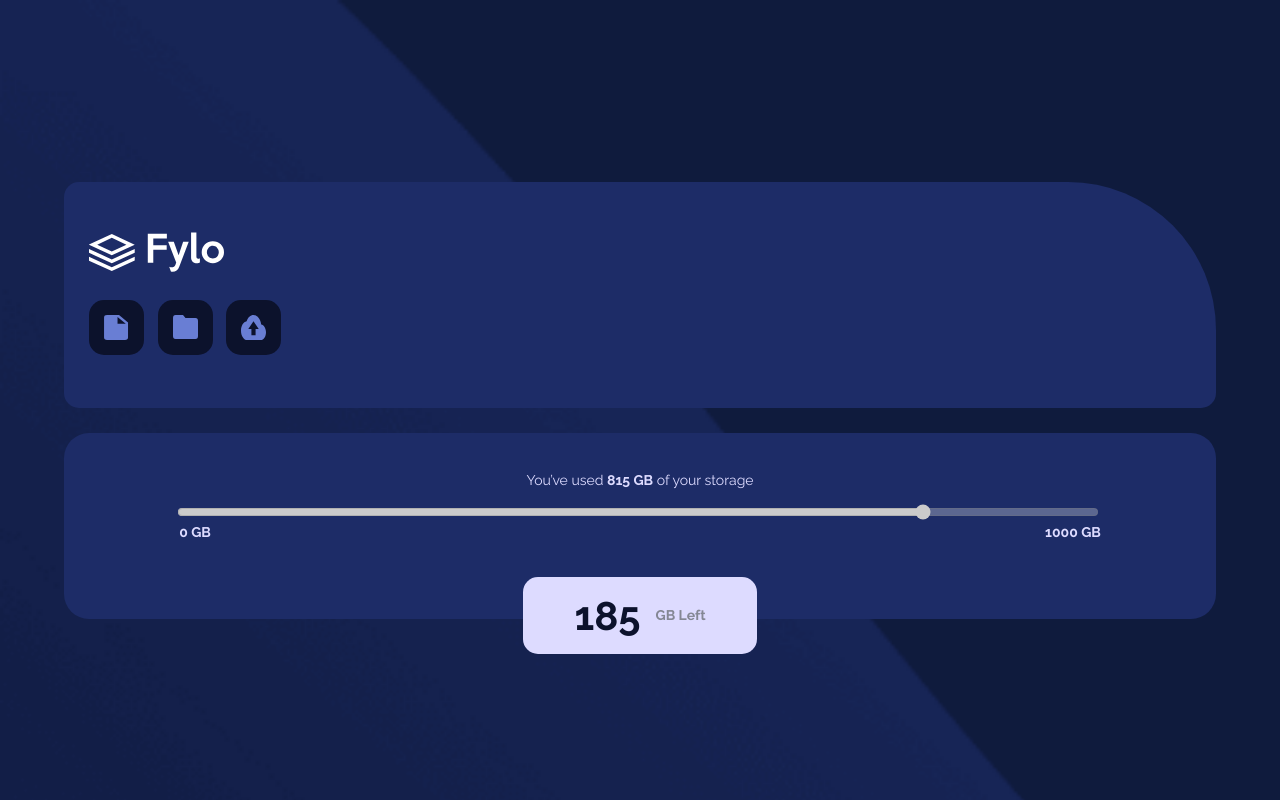
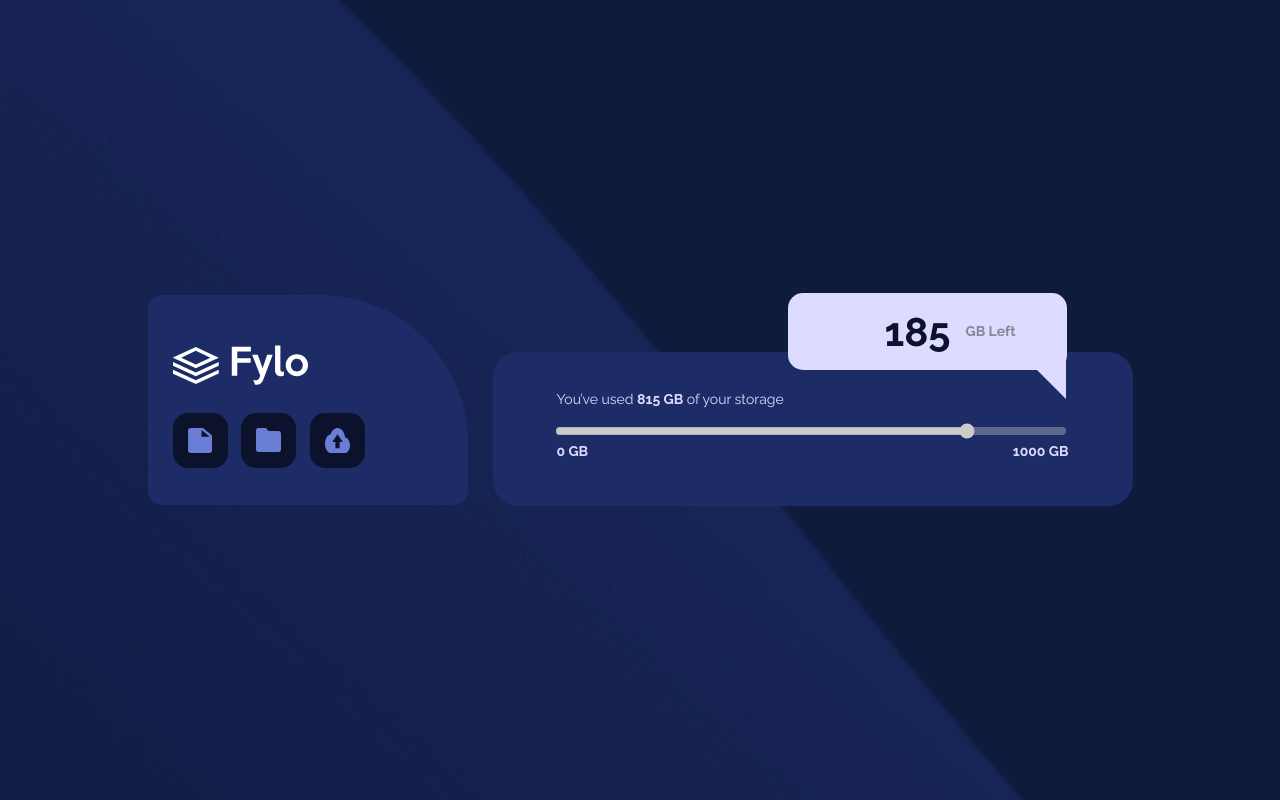
Before and after one commit to lmpko/frontendmentor-fylo-data-storage-component-master, a plain HTML site: page index.html in a window 1280 px wide. Drawn offline with Linux system fonts and the light colour scheme; files whose address does not match are found by name.

Commit message:
css for desktop, responsive

```diff
--- a/app.css
+++ b/app.css
@@ -103,3 +103,45 @@ body{
     color: var(--secondary-color);
     font-size: .875rem;
 }
+
+@media screen and (min-width: 64rem){
+    body{
+        flex-direction: row;
+    }
+
+    .images-container{
+        margin: 1.5625rem;
+        width: 25%;
+    }
+
+    .info-container{
+        margin-right: 1.5625rem;
+        width: 50%;
+        margin-top: 3.5625rem;
+        height: 9.625rem ;
+    }
+    .info-container p{
+        align-self: start;
+        padding-left: 10%;
+    }
+
+    .icons-menu{
+        margin: 0 0 2.125rem 1.5625rem;
+    }
+
+    .tooltip-box{
+        top: -10.5rem;
+        right: calc(-50% + 12.8125rem);
+    }
+
+    .tooltip-box::before {
+        content: " ";
+        position: relative;
+        top: 45px;
+        right: -182px;
+        border-top: 45px solid var(--primary-color);
+        border-left: 45px solid transparent;
+      }
+
+
+}
```
